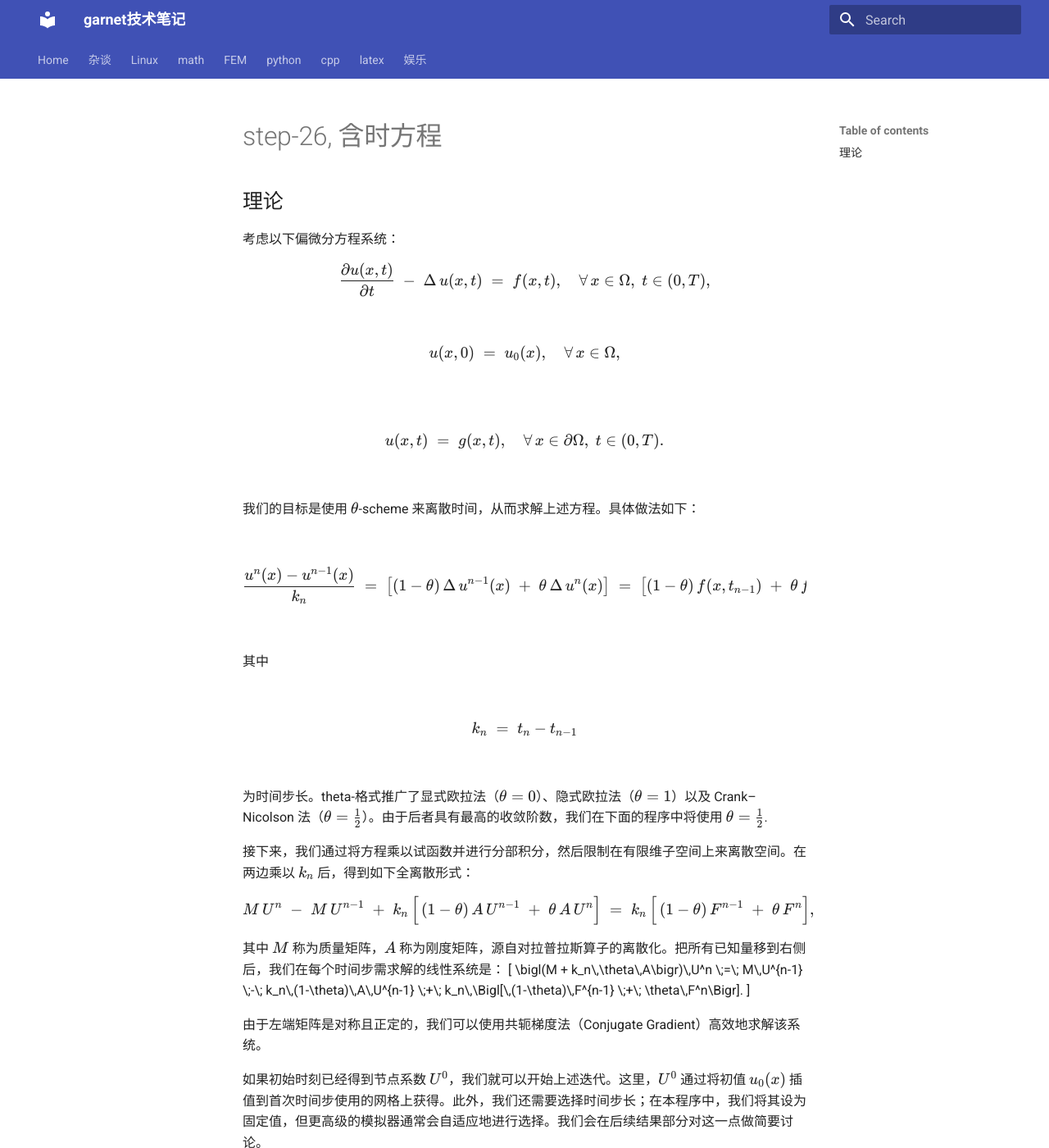
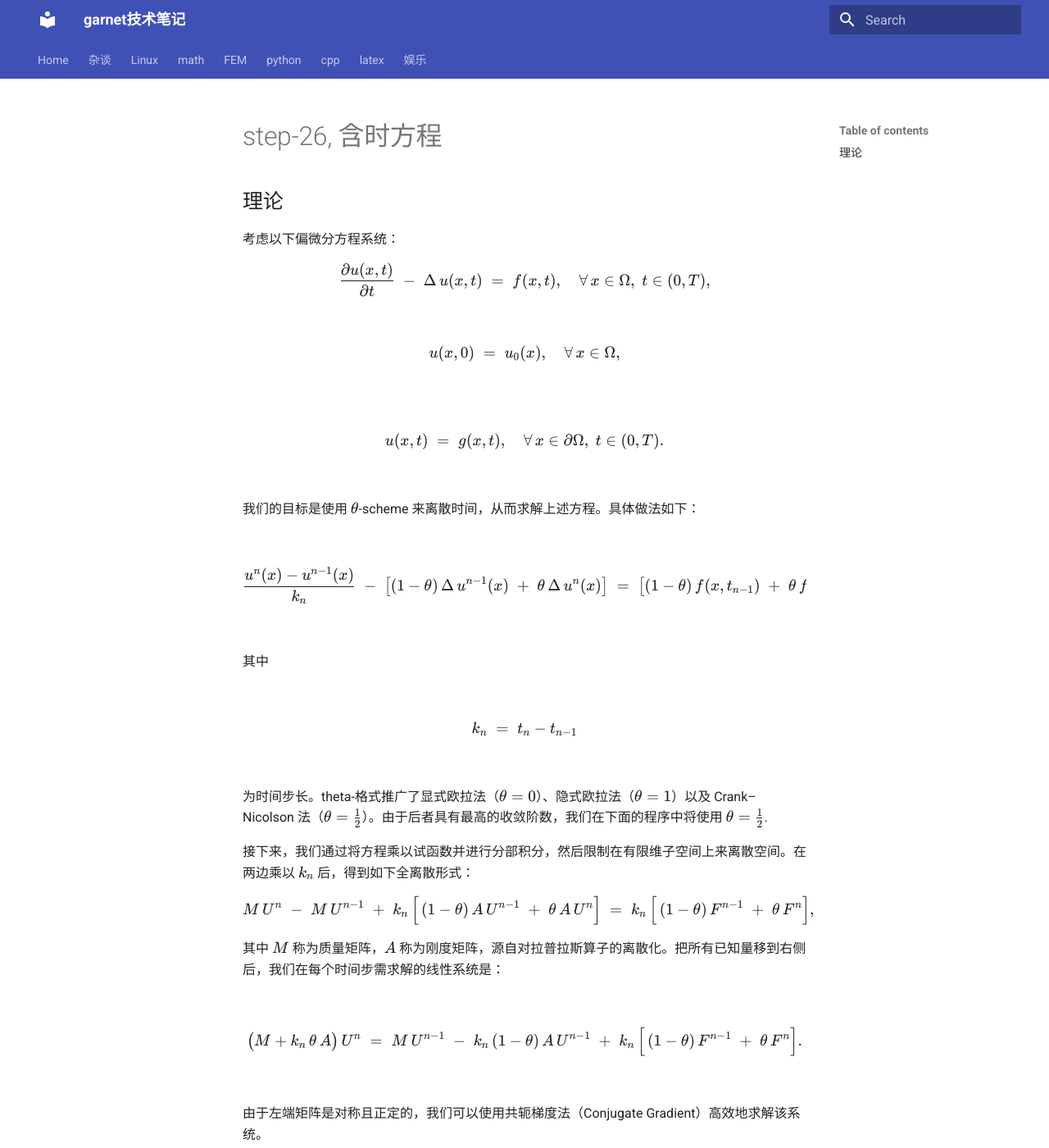
Before and after one commit to ymma98/technotes, an MkDocs documentation site: the page built from docs/FEM/dealii-10_含时方程.md, in a window 1280 px wide and 1400 px high. Shown: the whole window at 82% size. Built offline with MkDocs 1.6.1 and Material for MkDocs 9.7.7, drawn with Linux system fonts in a browser that asks for light colours; part of the change alters nothing that is shown.

```diff
--- a/docs/FEM/dealii-10_含时方程.md
+++ b/docs/FEM/dealii-10_含时方程.md
@@ -22,7 +22,7 @@ $$
 
 $$
 \frac{u^n(x) - u^{n-1}(x)}{k_n}
-\;=\;
+\;-\;
 \bigl[(1-\theta)\,\Delta\,u^{n-1}(x) \;+\; \theta\,\Delta\,u^n(x)\bigr]
 \;=\;
 \bigl[(1-\theta)\,f(x,t_{n-1}) \;+\; \theta\,f(x,t_n)\bigr],
@@ -45,19 +45,21 @@ M\,U^n \;-\; M\,U^{n-1}
 k_n\,\Bigl[\,(1-\theta)\,F^{n-1} \;+\; \theta\,F^n\Bigr],
 $$
 其中 $M$ 称为质量矩阵，$A$ 称为刚度矩阵，源自对拉普拉斯算子的离散化。把所有已知量移到右侧后，我们在每个时间步需求解的线性系统是：
-\[
+
+$$
 \bigl(M + k_n\,\theta\,A\bigr)\,U^n
 \;=\;
 M\,U^{n-1}
 \;-\; k_n\,(1-\theta)\,A\,U^{n-1}
 \;+\;
 k_n\,\Bigl[\,(1-\theta)\,F^{n-1} \;+\; \theta\,F^n\Bigr].
-\]
+$$
 
 由于左端矩阵是对称且正定的，我们可以使用共轭梯度法（Conjugate Gradient）高效地求解该系统。
 
 如果初始时刻已经得到节点系数 $U^0$，我们就可以开始上述迭代。这里，$U^0$ 通过将初值 $u_0(x)$ 插值到首次时间步使用的网格上获得。此外，我们还需要选择时间步长；在本程序中，我们将其设为固定值，但更高级的模拟器通常会自适应地进行选择。我们会在后续结果部分对这一点做简要讨论。
 
 <!--stackedit_data:
-eyJoaXN0b3J5IjpbMTE5NDQxMzYyOSwtNDE3ODY3MzgxXX0=
+eyJoaXN0b3J5IjpbLTE5MDQ1NzkwMzcsMTE5NDQxMzYyOSwtND
+E3ODY3MzgxXX0=
 -->
```
